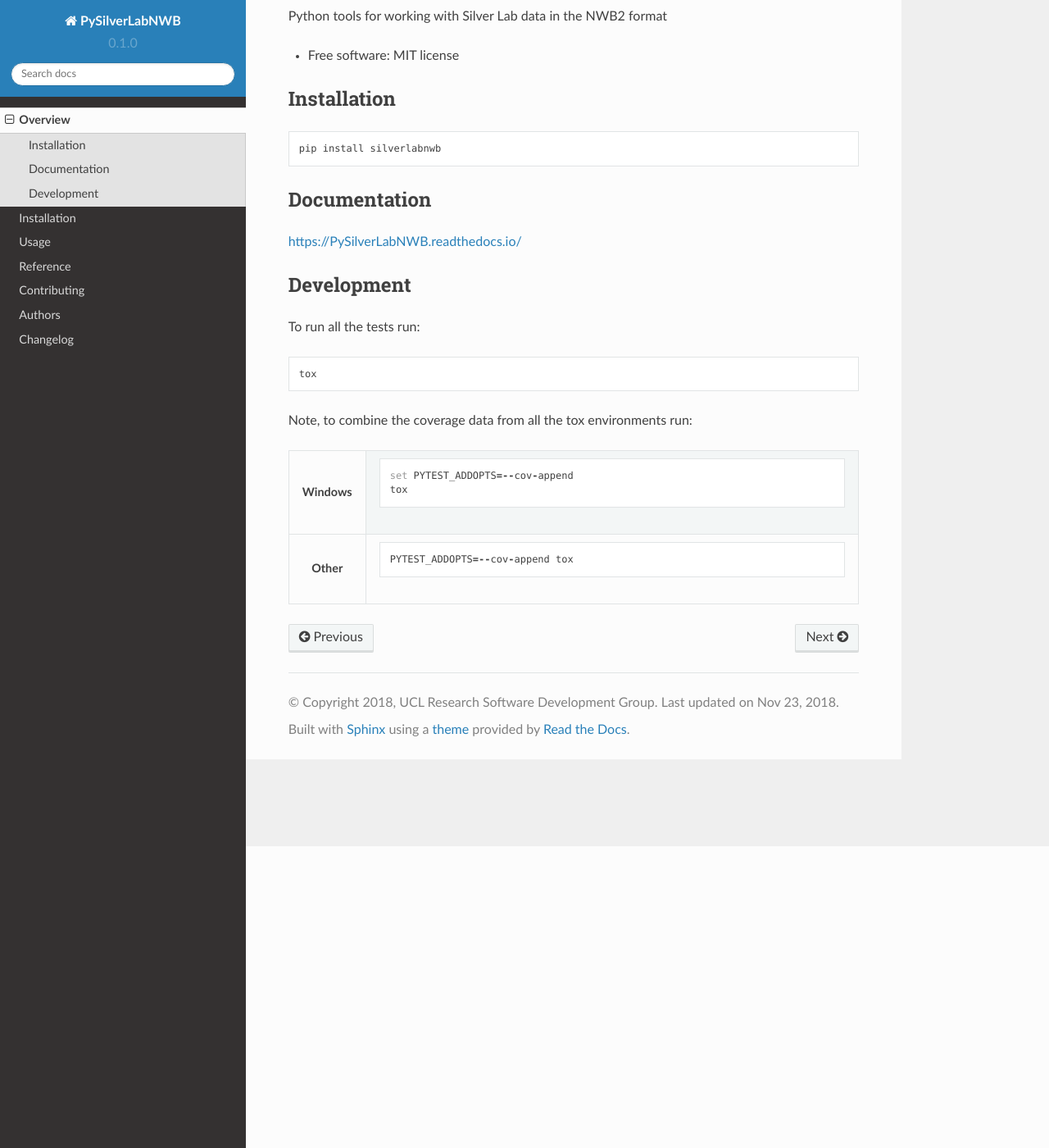
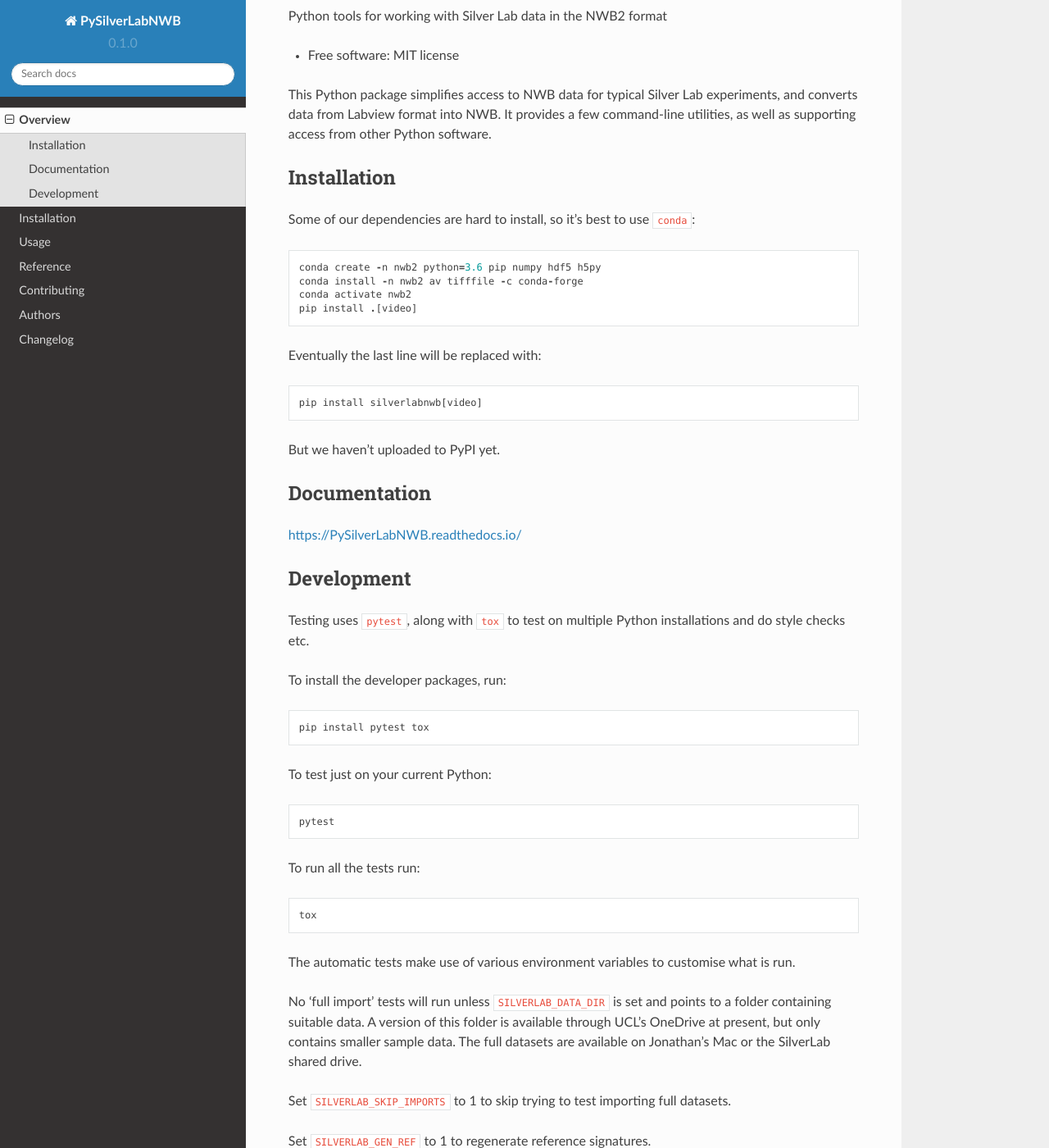
Before and after one commit to SilverLabUCL/PySilverLabNWB, a Sphinx documentation site: the page built from docs/readme.rst, in a window 1280 px wide and 1400 px high, scrolled down 368 px. Shown: the whole window at 82% size. Built offline with Sphinx 7.4.7 and the Read the Docs theme 2.0.0, drawn with Linux system fonts in a browser that asks for light colours.

Commit message:
Migrate over some documentation

```diff
--- a/README.rst
+++ b/README.rst
@@ -54,16 +54,30 @@
 
 * Free software: MIT license
 
+This Python package simplifies access to NWB data for typical Silver Lab experiments,
+and converts data from Labview format into NWB.
+It provides a few command-line utilities, as well as supporting access from other Python software.
+
+
 Installation
 ============
 
-::
+Some of our dependencies are hard to install, so it's best to use ``conda``::
 
-    pip install silverlabnwb
+    conda create -n nwb2 python=3.6 pip numpy hdf5 h5py
+    conda install -n nwb2 av tifffile -c conda-forge
+    conda activate nwb2
+    pip install .[video]
+
+Eventually the last line will be replaced with::
+
+    pip install silverlabnwb[video]
+
+But we haven't uploaded to PyPI yet.
+
 
 Documentation
 =============
-
 
 https://PySilverLabNWB.readthedocs.io/
 
@@ -71,9 +85,32 @@
 Development
 ===========
 
+Testing uses ``pytest``, along with ``tox`` to test on multiple Python installations and do style checks etc.
+
+To install the developer packages, run::
+
+    pip install pytest tox
+
+To test just on your current Python::
+
+    pytest
+
 To run all the tests run::
 
     tox
+
+
+The automatic tests make use of various environment variables to customise what is run.
+
+No 'full import' tests will run unless ``SILVERLAB_DATA_DIR`` is set and points to a folder containing suitable data.
+A version of this folder is available through UCL's OneDrive at present,
+but only contains smaller sample data.
+The full datasets are available on Jonathan's Mac or the SilverLab shared drive.
+
+Set ``SILVERLAB_SKIP_IMPORTS`` to 1 to skip trying to test importing full datasets.
+
+Set ``SILVERLAB_GEN_REF`` to 1 to regenerate reference signatures.
+
 
 Note, to combine the coverage data from all the tox environments run:
 
--- a/docs/usage.rst
+++ b/docs/usage.rst
@@ -2,6 +2,42 @@
 Usage
 =====
 
-To use PySilverLabNWB in a project::
 
-	import silverlabnwb
+Two main programs are provided: ``labview2nwb`` and ``nwb_metadata_editor``.
+
+``labview2nwb`` imports Labview data to the NWB format.
+You need to provide it the path to the NWB file to create,
+and the path to the folder containing Labview data.
+At present it assumes that video data is in a folder adjacent to the Labview data;
+this will be made more flexible in the future.
+
+For more details on usage run with the ``-h`` flag, i.e.::
+
+    labview2nwb -h
+
+By default the import process will start by running a simple graphical editor,
+allowing you to input metadata required or recommended by the NWB format,
+but that is not available within the Labview data folder.
+
+``nwb_metadata_editor`` runs the metadata editor in standalone mode.
+It is useful for setting up details of new researchers or new experiments,
+that can then be used quickly when importing experiment data.
+
+
+Python library usage
+====================
+
+The main class is ``silverlabnwb.NwbFile`` defined in ``nwb_file.py``.
+All its methods are documented with docstrings.
+
+Quick examples::
+
+    from silverlabnwb import NwbFile
+
+    # Write a new file
+    with NwbFile(nwb_path, mode='w') as nwb:
+        nwb.import_labview_folder(labview_path)
+
+    # Read an existing file
+    with NwbFile(nwb_path) as nwb:
+        print('Opened NWB with ID {}'.format(nwb['/identifier']))
```
